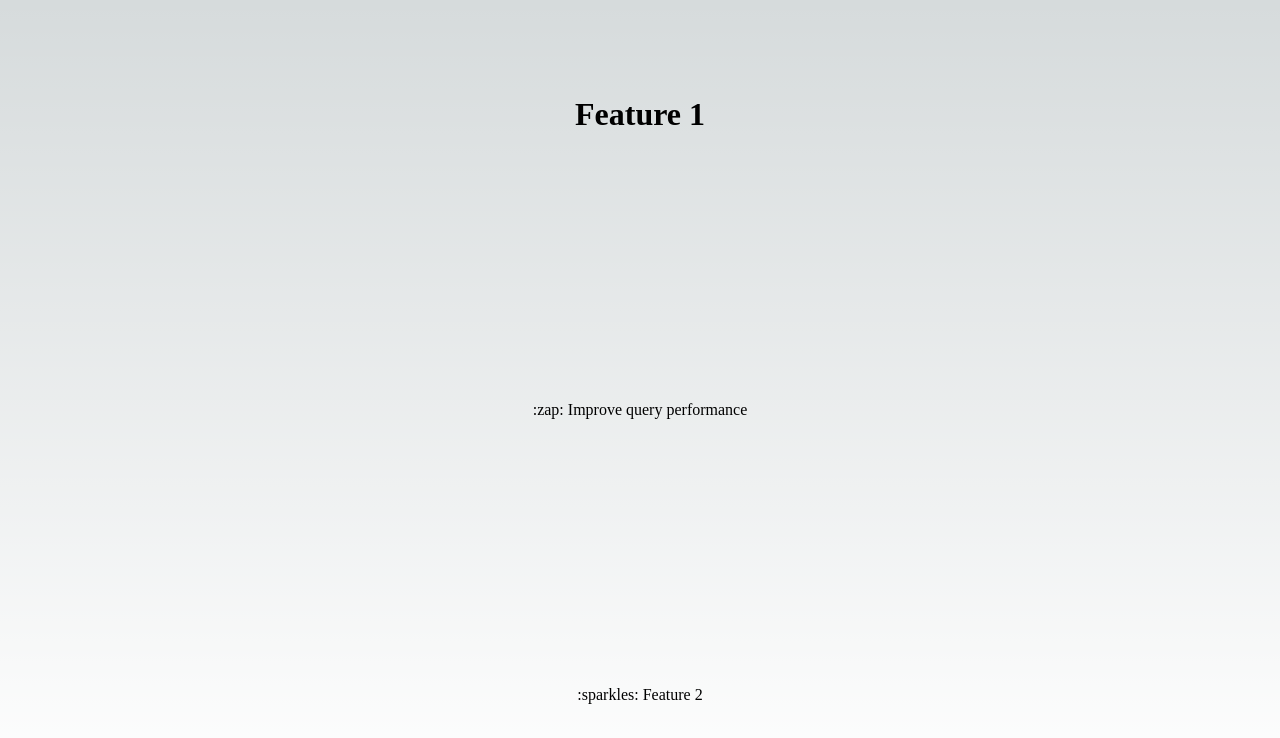
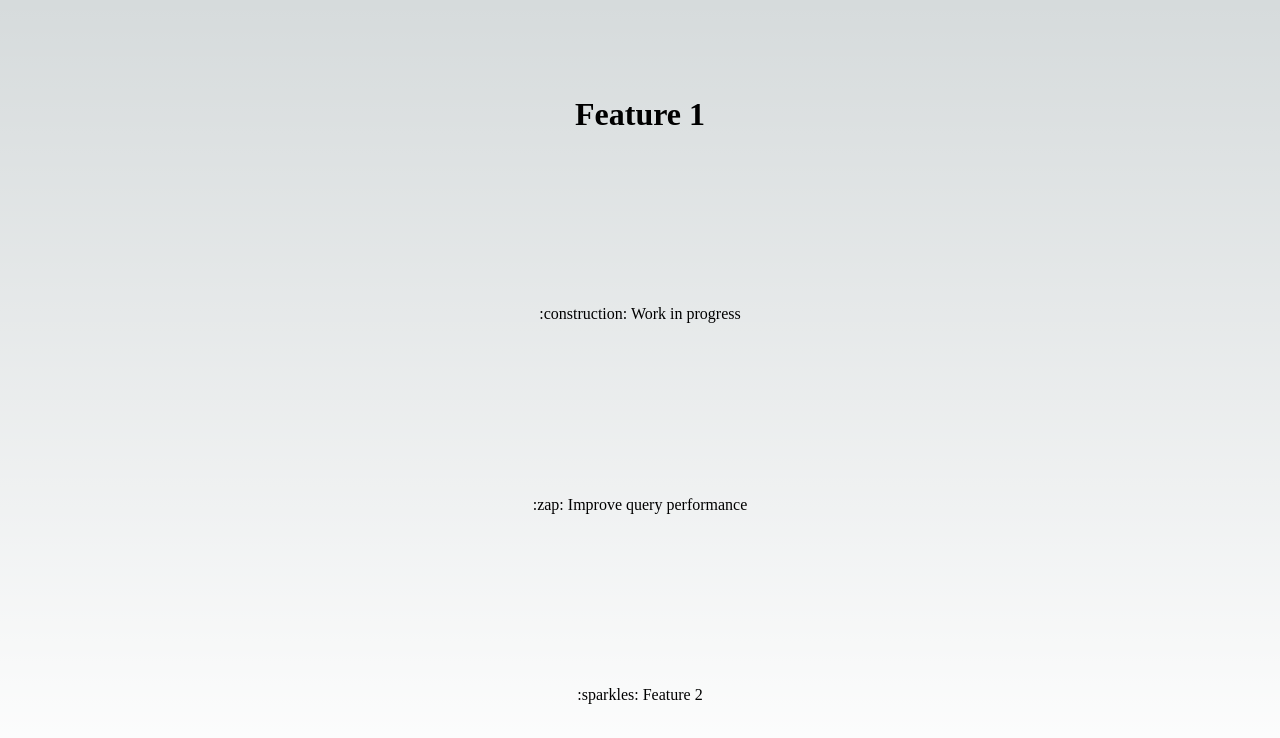
Before and after one commit to DaniCastel/gitmoji-nextjs-example, a Next.js app: page / in a window 1280 px wide. Shown: the top 738 px of the page. Built offline with nearby package versions, Linux system fonts and the light colour scheme.

Commit message:
:construction: Work in progress

```diff
--- a/pages/index.tsx
+++ b/pages/index.tsx
@@ -16,7 +16,7 @@ export default function Home() {
       </Head>
       <main className={styles.main}>
       <h1>Feature 1</h1>
-      {/* <div>:construction: Work in progress</div> */}
+      <div>:construction: Work in progress</div>
       {/* <div>:art: Improve structure / format of the code</div>  */}
       <div>:zap: Improve query performance</div>
       <div>:sparkles: Feature 2</div>
```
